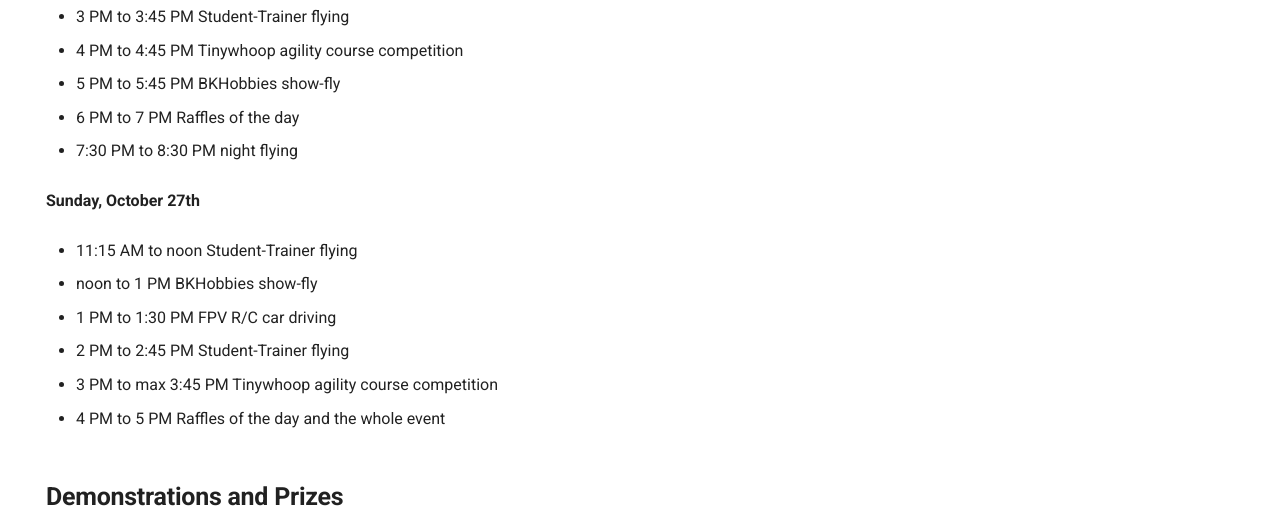
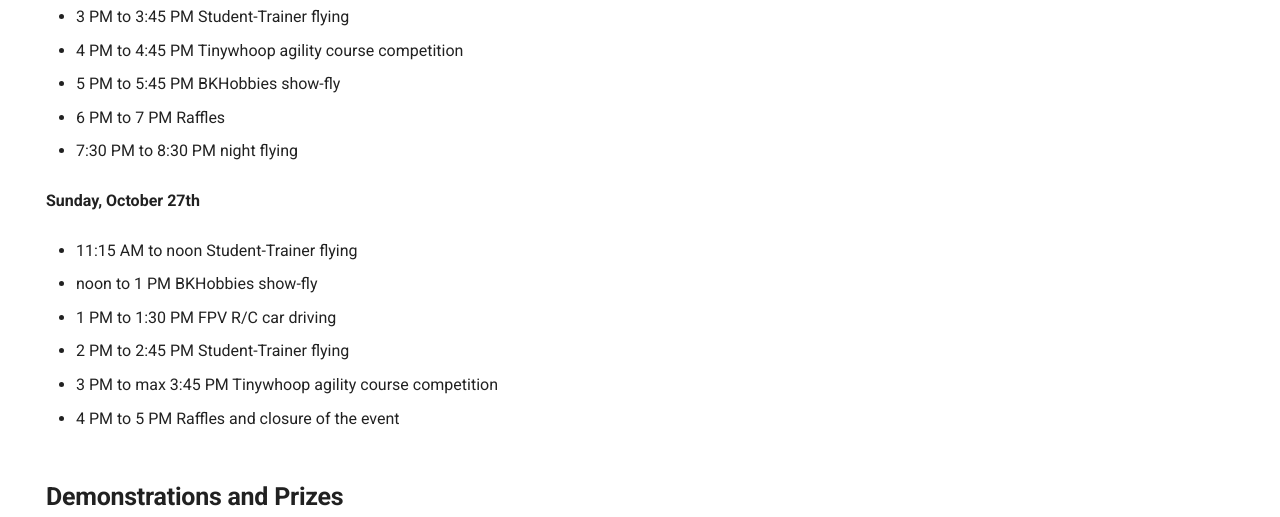
Before and after one commit to EdgeTX/edgetx.github.io, an MkDocs documentation site: the page built from docs/fest2024.md, in a window 1280 px wide and 900 px high, scrolled down 1433 px. Shown: the part 152-669 px from the top of the window. Built offline with MkDocs 1.6.1 and Material for MkDocs 9.7.7, drawn with Linux system fonts in a browser that asks for light colours; comment, search, counter and statistics services are not loaded.

Commit message:
Update fest2024.md

```diff
--- a/docs/fest2024.md
+++ b/docs/fest2024.md
@@ -42,7 +42,7 @@ Tentative schedule:
 
  - 5 PM to 5:45 PM BKHobbies show-fly
 
- - 6 PM to 7 PM Raffles of the day
+ - 6 PM to 7 PM Raffles
 
  - 7:30 PM to 8:30 PM night flying
 
@@ -58,7 +58,7 @@ Tentative schedule:
 
  - 3 PM to max 3:45 PM Tinywhoop agility course competition
 
- - 4 PM to 5 PM Raffles of the day and the whole event
+ - 4 PM to 5 PM Raffles and closure of the event
 
 ## **Demonstrations and Prizes**
 
```
